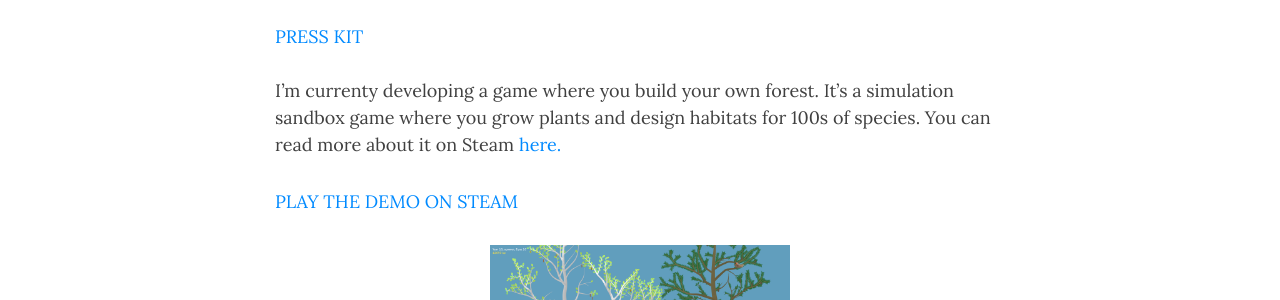
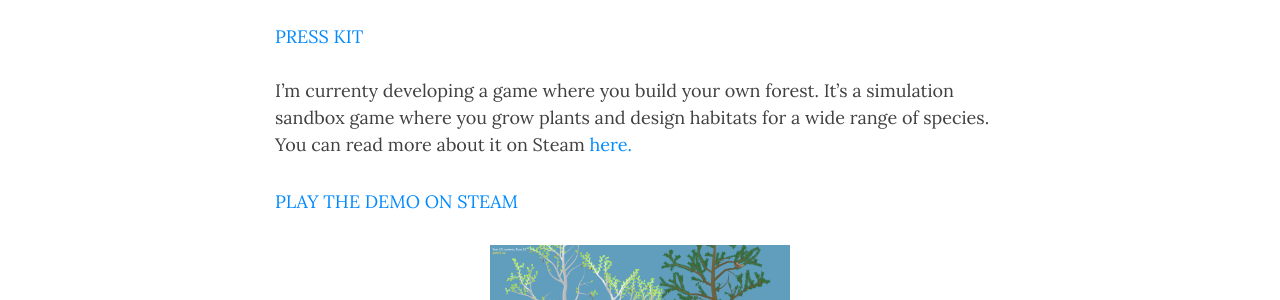
Before and after one commit to cloudberrypine/cloudberrypine, a Jekyll site: the page built from index.md, in a window 1280 px wide and 900 px high, scrolled down 307 px. Shown: the part 181-481 px from the top of the window. Built offline with Jekyll 4.4.1, drawn with Linux system fonts in a browser that asks for light colours; nearby versions of some CDN libraries; some web fonts are replaced.

Commit message:
Update copy

```diff
--- a/index.md
+++ b/index.md
@@ -11,7 +11,7 @@ subtitle: I create relaxing games inspired by nature
 ### PolyPine - A nature simulation game
 <a href="PolyPine_Press_Kit.html">PRESS KIT</a><br/>
 <br/>
-I'm currenty developing a game where you build your own forest. It's a simulation sandbox game where you grow plants and design habitats for 100s of species. You can read more about it on Steam <a href="https://store.steampowered.com/app/2718240/PolyPine/">here.</a>
+I'm currenty developing a game where you build your own forest. It's a simulation sandbox game where you grow plants and design habitats for a wide range of species. You can read more about it on Steam <a href="https://store.steampowered.com/app/2718240/PolyPine/">here.</a>
 <p>
 <a href="https://store.steampowered.com/app/2718240/PolyPine/">PLAY THE DEMO ON STEAM</a>
 </p>
```
